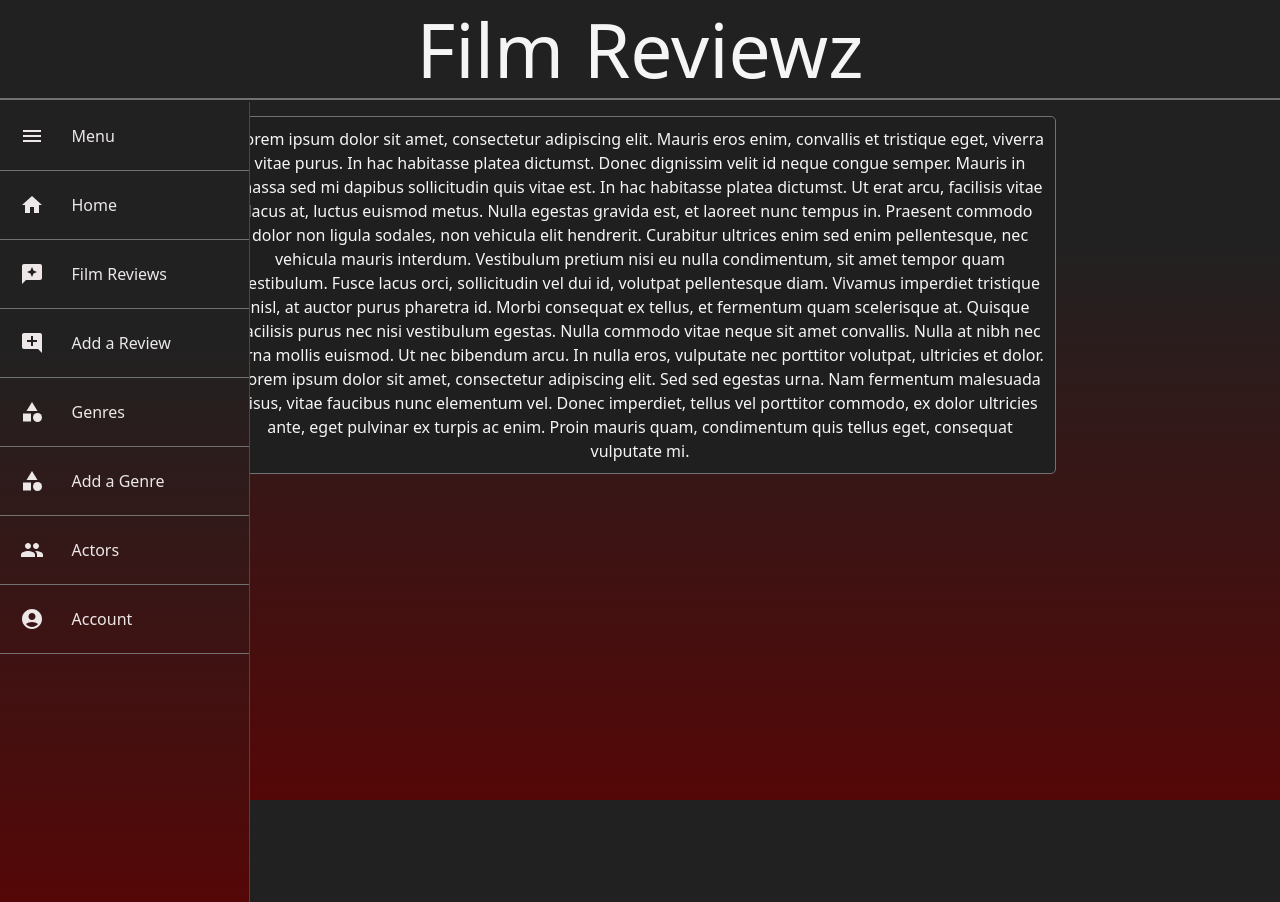
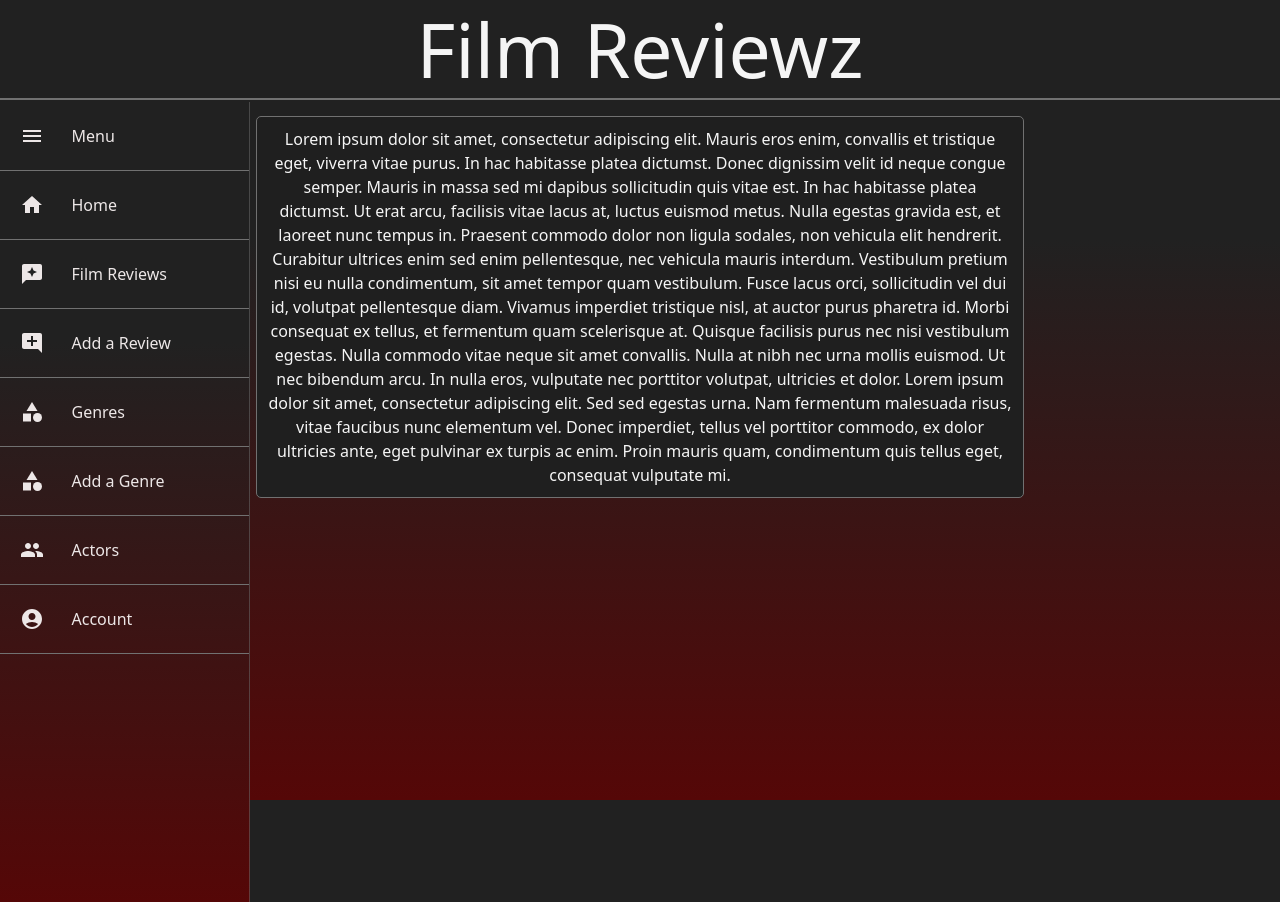
Before and after one commit to Maciejw52/Film_review_website, a React (Create React App) app: page / in a window 1280 px wide. Built offline with nearby package versions, Linux system fonts and the light colour scheme.

Commit message:
Cahnges to css and adding netlify configs

```diff
--- a/src/App.css
+++ b/src/App.css
@@ -10,7 +10,6 @@ body {
   margin: 0;
   padding: 0;
   background: linear-gradient(180deg, #212121 30%, rgb(85, 7, 7) 100%);
-  font-family: 'Gill Sans', 'Gill Sans MT', "Calibri", 'Trebuchet MS', sans-serif;
 }
 
 .Header {
@@ -48,7 +47,7 @@ body {
   height: 100%;
   min-width: 50%;
   width: fit-content;
-  max-width: 65%;
+  max-width: 60%;
   margin: auto;
   display: flex;
   padding: 10px 10px 10px 10px;
@@ -59,5 +58,4 @@ body {
   border-radius: 5px;
   background-color: #1f1f1f;
   color: #F5F5F5;
-  margin-left: max(20%, );
 }
```
Also changed, not shown: 1 other file (tests, documents, lock files or other folders).
